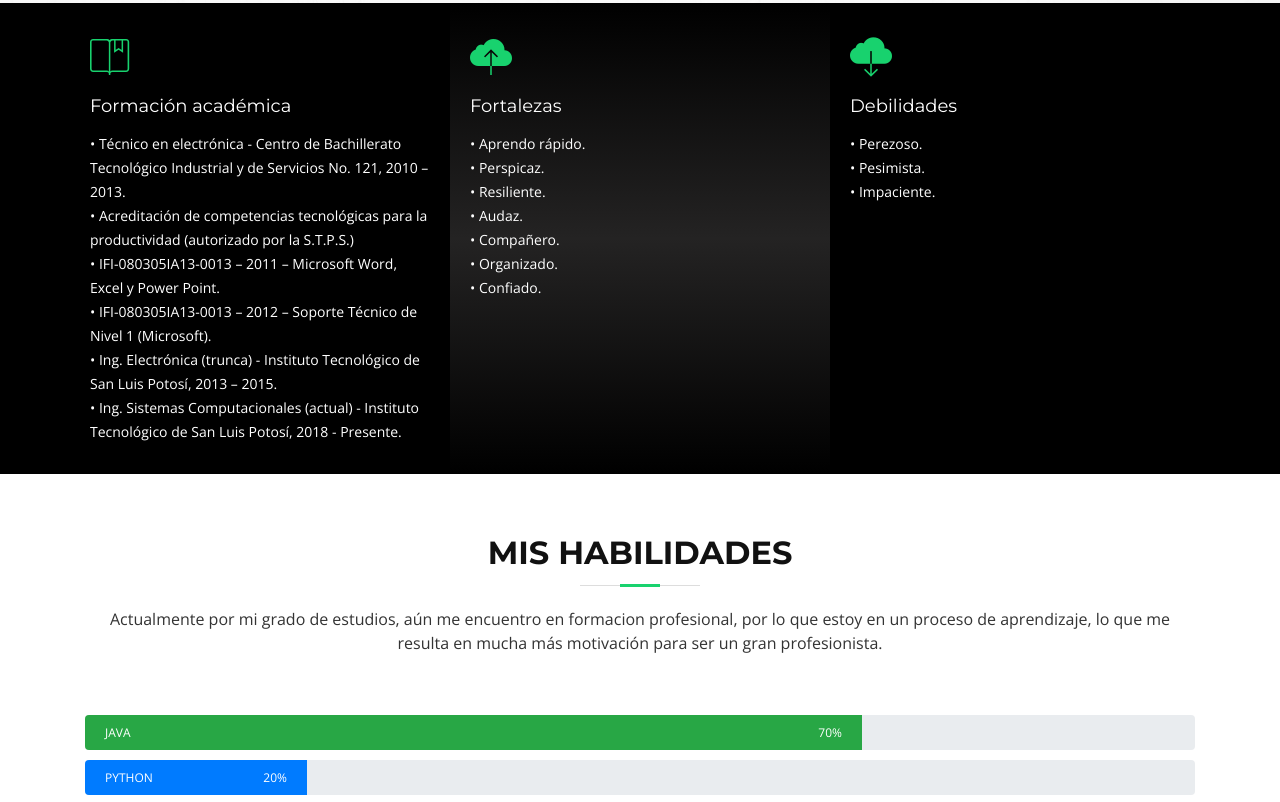
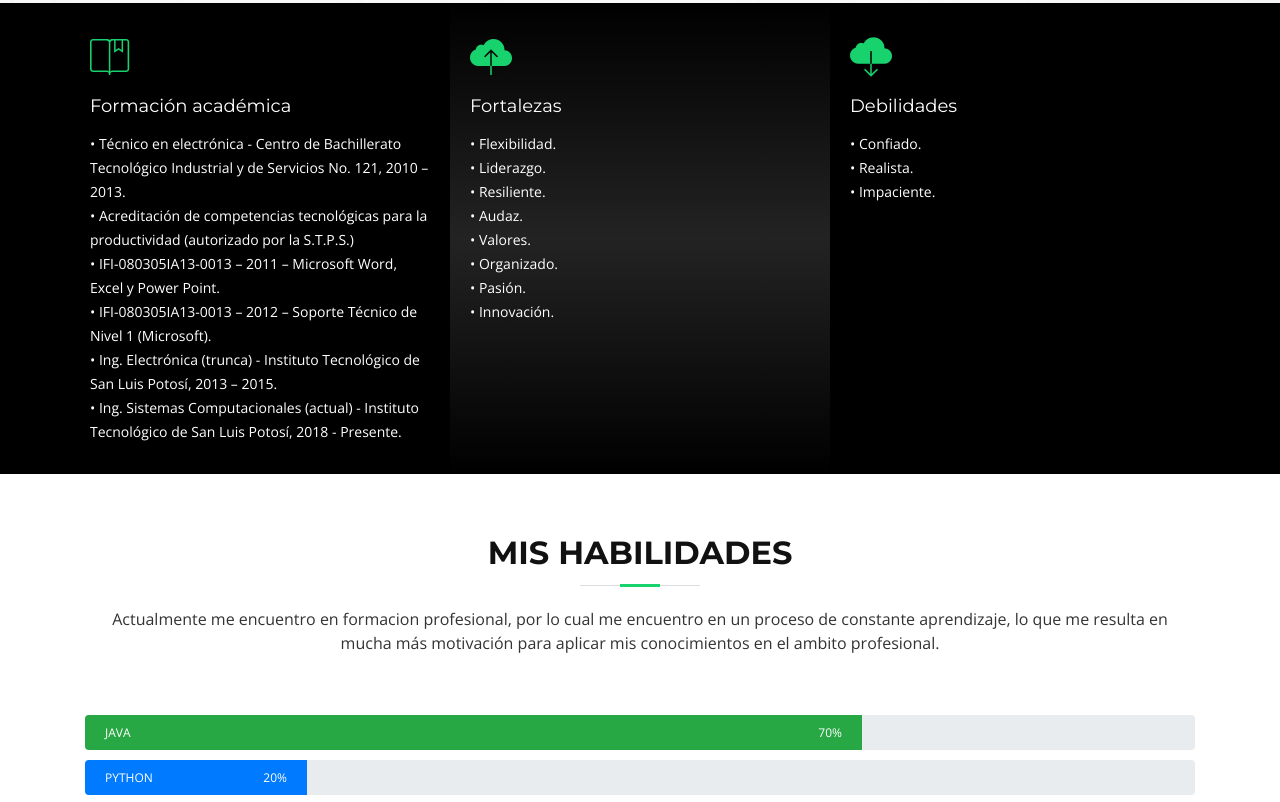
Before and after one commit to kiidees/kiidees.github.io, a plain HTML site: page index.html in a window 1280 px wide. Shown: the part 1568-2370 px from the top of the page. Drawn offline with nearby package versions, Linux system fonts and the light colour scheme; files whose address does not match are found by name.

Commit message:
cambios en secciones

```diff
--- a/index.html
+++ b/index.html
@@ -190,20 +190,21 @@
             <i class="ion-ios-cloud-upload"></i>
             <h4 class="title"><a>Fortalezas</a></h4>
             <p class="description">
-            	•	Aprendo rápido.</p>
-<p>•	Perspicaz.</p>
+            	•	Flexibilidad.</p>
+<p>•	Liderazgo.</p>
 <p>•	Resiliente.</p>
 <p>•	Audaz.</p>
-<p>•	Compañero.</p>
+<p>•	Valores.</p>
 <p>•	Organizado.</p>
-<p>•	Confiado.</p>
+<p>•	Pasión.</p>
+<p>•	Innovación.</p>
 		</div>
 
           <div class="col-lg-4 box">
             <i class="ion-ios-cloud-download"></i>
             <h4 class="title"><a>Debilidades</a></h4>
-            <p class="description">•	Perezoso.</p>
-<p>•	Pesimista.</p>
+            <p class="description">•	Confiado.</p>
+<p>•	Realista.</p>
 <p>•	Impaciente.</p>
           </div>
 
@@ -217,7 +218,7 @@
 
         <header class="section-header">
           <h3>Mis habilidades</h3>
-          <p>Actualmente por mi grado de estudios, aún me encuentro en formacion profesional, por lo que estoy en un proceso de aprendizaje, lo que me resulta en mucha más motivación para ser un gran profesionista.</p>
+          <p>Actualmente me encuentro en formacion profesional, por lo cual me encuentro en un proceso de constante aprendizaje, lo que me resulta en mucha más motivación para aplicar mis conocimientos en el ambito profesional.</p>
         </header>
 
         <div class="skills-content">
@@ -275,7 +276,7 @@
 
         <header class="section-header wow fadeInUp">
           <h3>Experiencia</h3>
-          <p>Desde los 8 años recuerdo comenzar con el gusto por la tecnología, las computadoras, y ya me hacía la pregunta del cómo es qué las cosas funcionan por dentro, y es desde entonces que tengo un acercamiento con la informática</p>
+          <p>Mi pasión por la tecnologáa surgio desde la infancia, a muy temprana edad me cuestionaba acerca del funcionamiento de las cosas, a los 8 años comence a usar las computadoras y fue ahí en donde comenzó mi acercamiento con la informática</p>
         </header>
 
         <div class="row">
@@ -284,12 +285,12 @@
             <!--<div class="icon"><i class="ion-git-network-outline"></i></div>-->
             <div class="icon"><i class="ion-ios-at"></i></div>
             <h4 class="title"><a href="">Ciber café propio</a></h4>
-            <p class="description">A los 12 años me sentí seguro de los conocimientos que ya tenía, por lo que me decidí convencer a mis padres, para que me ayudasen a abrir mi propio negocio de renta de computadoras, con el cuál dure 6 años.</p>
+            <p class="description">Con tan solo 12 años, ya estaba seguro de los conocimientos adquiridos, así que gracias al apoyo de mis padres, logre abrir mi propio negocio de renta de computadoras, con el cual dure 6 años.</p>
           </div>
           <div class="col-lg-4 col-md-6 box" data-aos="fade-up" data-aos-delay="200">
             <div class="icon"><i class="ion-ios-barcode-outline"></i></div>
             <h4 class="title"><a href="">Trabajo propio</a></h4>
-            <p class="description">De momento me dedico a la reparación, mantenimiento, de equipo electrónico, así como de cómputo, a su vez que también realizo instalaciones de cámaras de vigilancia CCTV</p>
+            <p class="description">De momento me dedico a la reparación, mantenimiento, de equipo electrónico, así como de cómputo, e instalaciones de cámaras de vigilancia CCTV</p>
           </div>
           <div class="col-lg-4 col-md-6 box" data-aos="fade-up" data-aos-delay="300">
             <div class="icon"><i class="ion-ios-people-outline"></i></div>
@@ -572,9 +573,6 @@
           </div>
 
         </div>
-        <!--
-        	https://docs.google.com/forms/d/e/1FAIpQLSeq1GCTXCyEwi3GTeiPqZSrZFSUx0WPaqRTZdF7FMnqI61eeA/viewform?usp=pp_url&entry.295757499=kiidees@gmail.com&entry.2128912666=NOMBRE&entry.241019849=ASUNTO&entry.1122323131=TEXTO
-        	-->
 
         <div class="form">
           <form name="gform" id="gform" enctype="text/plain" role="form" class="php-email-form" action="https://docs.google.com/forms/d/e/1FAIpQLSeq1GCTXCyEwi3GTeiPqZSrZFSUx0WPaqRTZdF7FMnqI61eeA/formResponse?" target="hidden_iframe" onsubmit="submitted=true;">
@@ -602,34 +600,6 @@
           </form>
           <iframe name="hidden_iframe" id="hidden_iframe" style="display:none;" onload="if(submitted) {}"> </iframe>
         </div>
-        	<!--
-        	https://docs.google.com/forms/d/e/1FAIpQLSeq1GCTXCyEwi3GTeiPqZSrZFSUx0WPaqRTZdF7FMnqI61eeA/viewform?usp=pp_url&entry.295757499=kiidees@gmail.com&entry.2128912666=NOMBRE&entry.241019849=ASUNTO&entry.1122323131=TEXTO
-
-        	<iframe src="https://docs.google.com/forms/d/e/1FAIpQLSeq1GCTXCyEwi3GTeiPqZSrZFSUx0WPaqRTZdF7FMnqI61eeA/viewform?embedded=true" width="640" height="813" frameborder="0" marginheight="0" marginwidth="0">Loading…</iframe>
-
-
-
-
-        	-->
-        	<!--<form name="gform" id="gform" enctype="text/plain" action="https://docs.google.com/forms/d/e/1FAIpQLSeq1GCTXCyEwi3GTeiPqZSrZFSUx0WPaqRTZdF7FMnqI61eeA/formResponse?" target="hidden_iframe" onsubmit="submitted=true;">
-
-
-        		Correo:<br>
-        		<input type="text" name="entry.295757499" id="entry.295757499"><br>
-        		Nombre completo:<br>
-        		<input type="text" name="entry.2128912666" id="entry.2128912666"><br>
-        		Asunto:<br>
-        		<input type="text" name="entry.241019849" id="entry.241019849"><br>
-        		Texto:<br>
-        		<input type="text" name="entry.1122323131" id="entry.1122323131"><br>
-        		<input type="submit" value="Submit">
-        	</form>
-
-        	<iframe name="hidden_iframe" id="hidden_iframe" style="display:none;" onload="if(submitted) {}"> </iframe>
-        -->
-
-
-
 
       </div>
     </section><!-- End Contact Section -->
```
